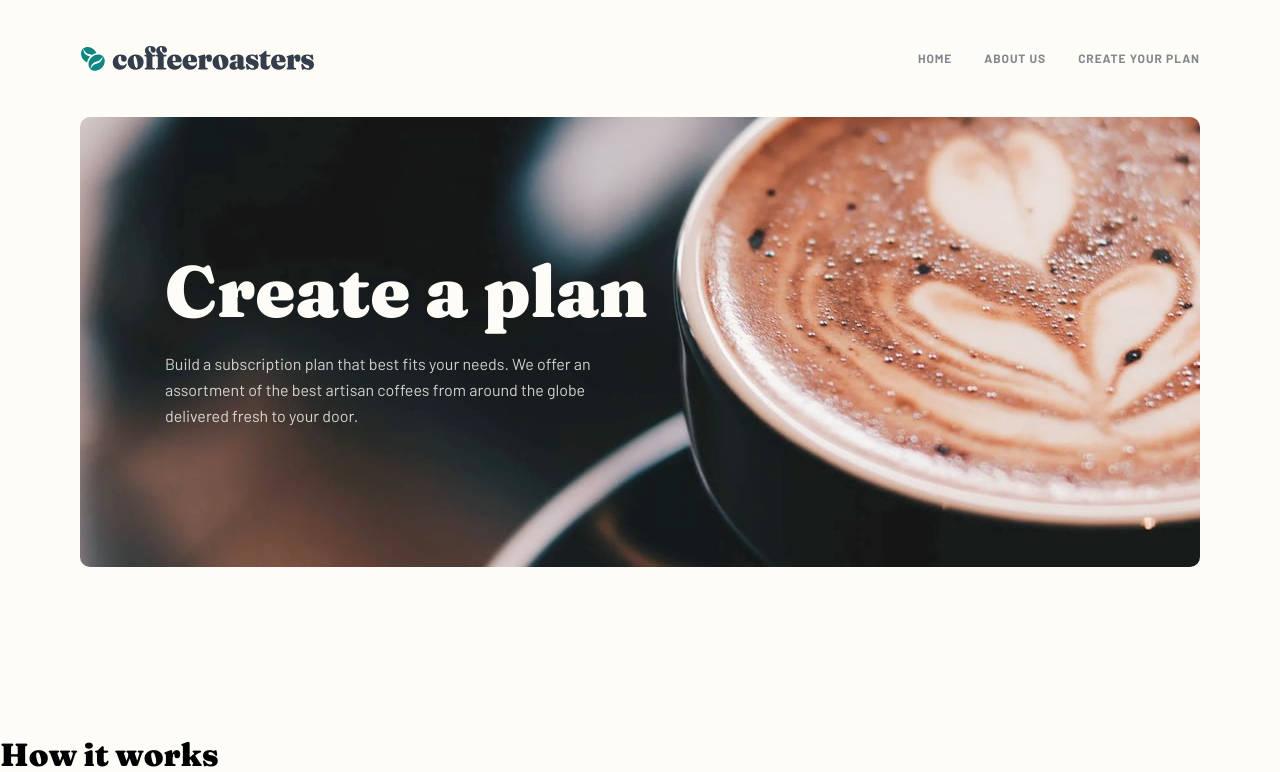
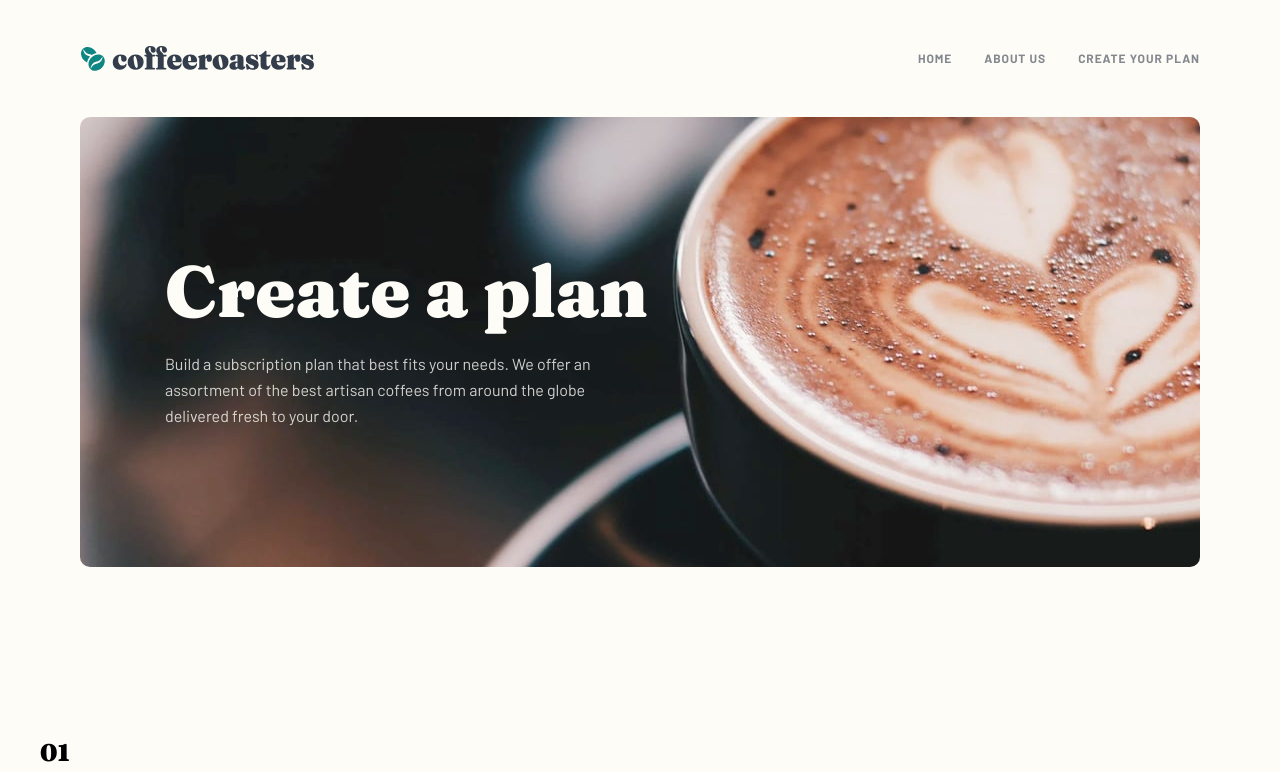
Before and after one commit to vickievien/coffee-roasters, a Next.js app: page /create in a window 1280 px wide. Shown: the top 772 px of the page. Built offline with nearby package versions, Linux system fonts and the light colour scheme.

Commit message:
:up: update: removed heading from section to match Figma design

```diff
--- a/components/create/How.js
+++ b/components/create/How.js
@@ -3,7 +3,6 @@ import styles from '../../styles/Create.module.css';
 const CreateHow = () => {
     return (
         <section className={styles.how_container}>
-            <h3>How it works</h3>
             <ol className={styles.how_list}>
                 <li className={styles.how_list_item}>
                     <div className={styles.circle}></div>
```
